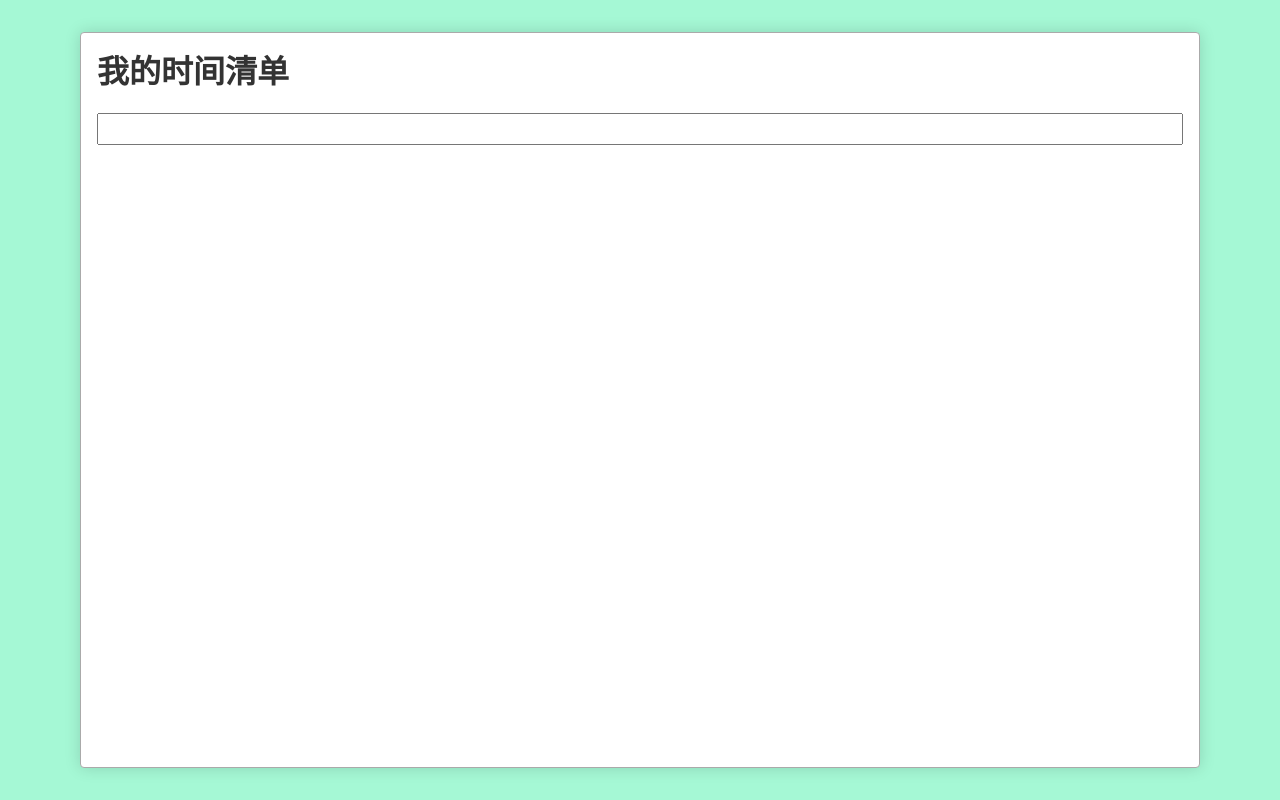
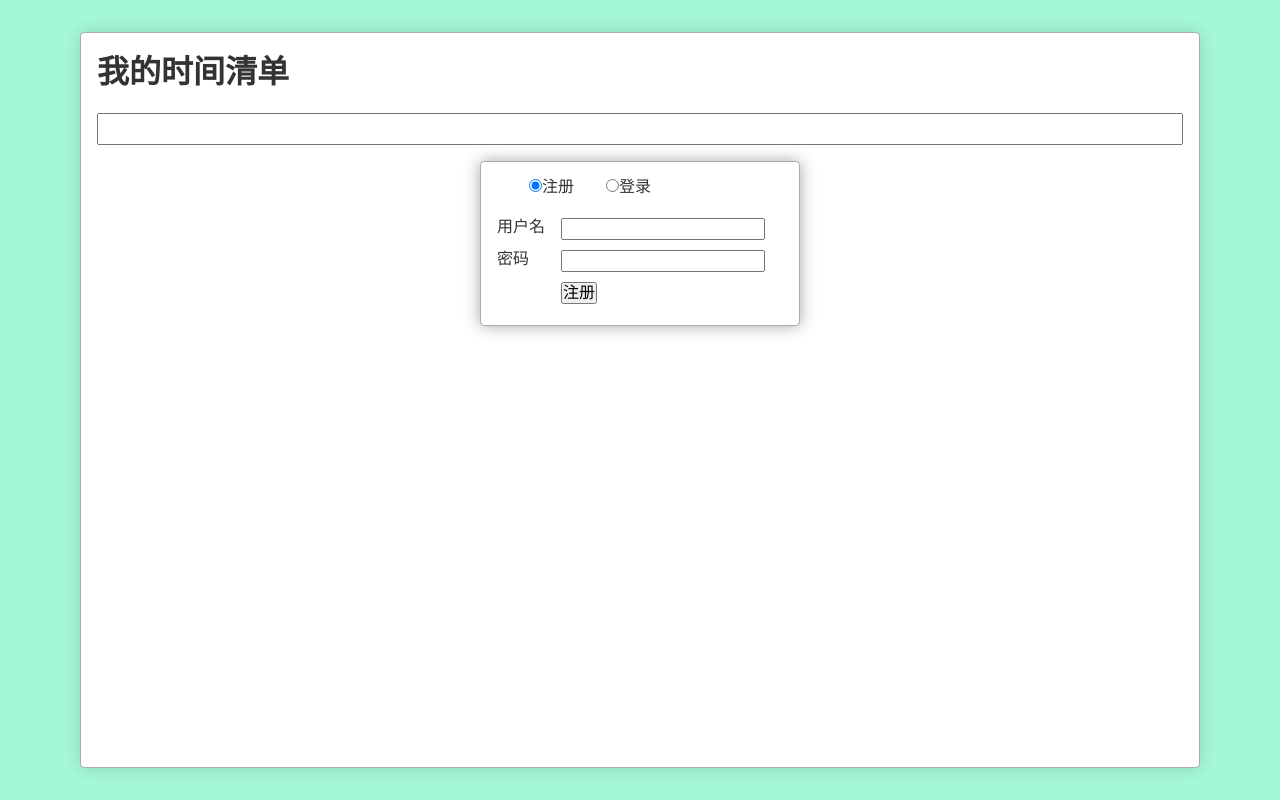
Before and after one commit to CCCLARITY/react-todolist, a React (Create React App) app: page / in a window 1280 px wide. Built offline with nearby package versions, Linux system fonts and the light colour scheme.

Commit message:
登录、注册

```diff
--- a/src/App.js
+++ b/src/App.js
@@ -6,14 +6,14 @@
 import './reset.css';
 import './index.css';
 import * as localStorage from './localStorage';
+import UserDialog from './UserDialog.js';
 
 class App extends Component {
   constructor(props){
     super(props)
     this.state = {
       newTodo: '',
-      todoList: localStorage.load('todoList')||[]
-
+      todoList: []
     }
   }
 
@@ -39,12 +39,13 @@
         <ol className="todoList">
           {todos}
         </ol>
+        <UserDialog />
       </div>
     );
   }
 
   componentDidUpdate(){
-    localStorage.save('todoList', this.state.todoList)
+
   }
 
   delete(e, todo){                      //点击按钮，将事项的删除属性设置为true
--- /dev/null
+++ b/src/UserDialog.css
@@ -0,0 +1,39 @@
+.UserDialog-Wrapper{
+    position: fix;
+    top: 0;
+    bottom: 0;
+    left: 0;
+    right: 0;
+    display: flex;
+    justify-content: center;
+    align-items: center;
+}
+.UserDialog{
+    border-radius: 4px;
+    min-width: 20em;
+    background: #fff;
+    border: 1px solid #aaa;
+    box-shadow: 0 0 1em hsla(0,0%,0%,0.35);
+}
+.UserDialog > nav:first-child{
+    padding: 1em;
+    /* margin-left: -2em; */
+}
+
+.UserDialog > nav:first-child label{
+    margin-left: 2em;
+    cursor: pointer;
+}
+.UserDialog>.panes{
+    padding: 0 1em 1em;
+}
+.UserDialog form>.row{
+    display: flex;
+    padding: .3em 0;
+}
+.UserDialog form>.row>label:first-child{
+    width: 4em;
+}
+.UserDialog form>.row.actions{
+    padding-left: 4em;
+}
--- /dev/null
+++ b/src/UserDialog.js
@@ -0,0 +1,97 @@
+import React, {Component} from 'react'
+import './UserDialog.css'
+
+class UserDialog extends Component{
+    constructor(props){
+        super(props)
+        this.state = {
+            selected: 'signUp',
+            formData: {
+                username: '',
+                password: ''
+            }
+        }
+    }
+
+    switch(e){
+        this.setState({
+            selected: e.target.value
+        })
+    }
+
+    signUp(e){}
+    signIn(e){}
+
+    // changeUsername(e){
+    //     let stateCopy = JSON.parse(JSON.stringify(this.state))   // JSON深拷贝
+    //     stateCopy.formData.username = e.target.value
+    //     this.setState(stateCopy)
+    // }
+
+    // changePassword(e){
+    //     let stateCopy = JSON.parse(JSON.stringify(this.state))   // JSON深拷贝
+    //     stateCopy.formData.password = e.target.value
+    //     this.setState(stateCopy)
+    // }
+
+    changeFormData(key, e){
+        let stateCopy = JSON.parse(JSON.stringify(this.state))   // JSON深拷贝
+        stateCopy.formData[key] = e.target.value
+        this.setState(stateCopy)
+    }
+
+    render(){
+        let signUpForm = (
+            <form className="SignUp" onSubmit={this.signUp.bind(this)}>
+                <div className="row">
+                    <label>用户名</label>
+                    <input type="text" value={this.state.formData.username}
+                        onChange={this.changeFormData.bind(this, 'username')}/>
+                </div>
+                <div className="row">
+                    <label>密码</label>
+                    <input type="password" value={this.state.formData.password}
+                        onChange={this.changeFormData.bind(this, 'password')}/>
+                </div>
+                <div className="row actions">
+                    <button type="submit">注册</button>
+                </div>
+            </form>
+        )
+
+        let signInForm = (
+            <form className="SignIn" onSubmit={this.signIn.bind(this)}>
+                <div className="row">
+                    <label>用户名</label>
+                    <input type="text" value={this.state.formData.username}
+                        onChange={this.changeFormData.bind(this, 'username')} />
+                </div>
+                <div className="row">
+                    <label>密码</label>
+                    <input type="password" value={this.state.formData.username}
+                        onChange={this.changeFormData.bind(this, 'password')}/>
+                </div>
+                <div className="row actions">
+                    <button type="submit">登录</button>
+                </div>
+            </form>
+        )
+
+        return (
+            <div className="UserDialog-Wrapper">
+                <div className="UserDialog">
+                    <nav onChange={this.switch.bind(this)}>
+                        <label><input type="radio" value="signUp" checked={this.state.selected === 'signUp'}/>注册</label>
+                        <label><input type="radio" value="signIn" checked={this.state.selected === 'signIn'}/>登录</label>
+                    </nav>
+                    <div className="panes">
+                        {this.state.selected === 'signUp'?signUpForm:null}
+                        {this.state.selected === 'signIn'?signInForm:null}
+                    </div>
+                </div>
+            </div>
+        )
+    }
+}
+
+export default UserDialog;
```
Also changed, not shown: 11 other files (tests, documents, lock files or other folders).
